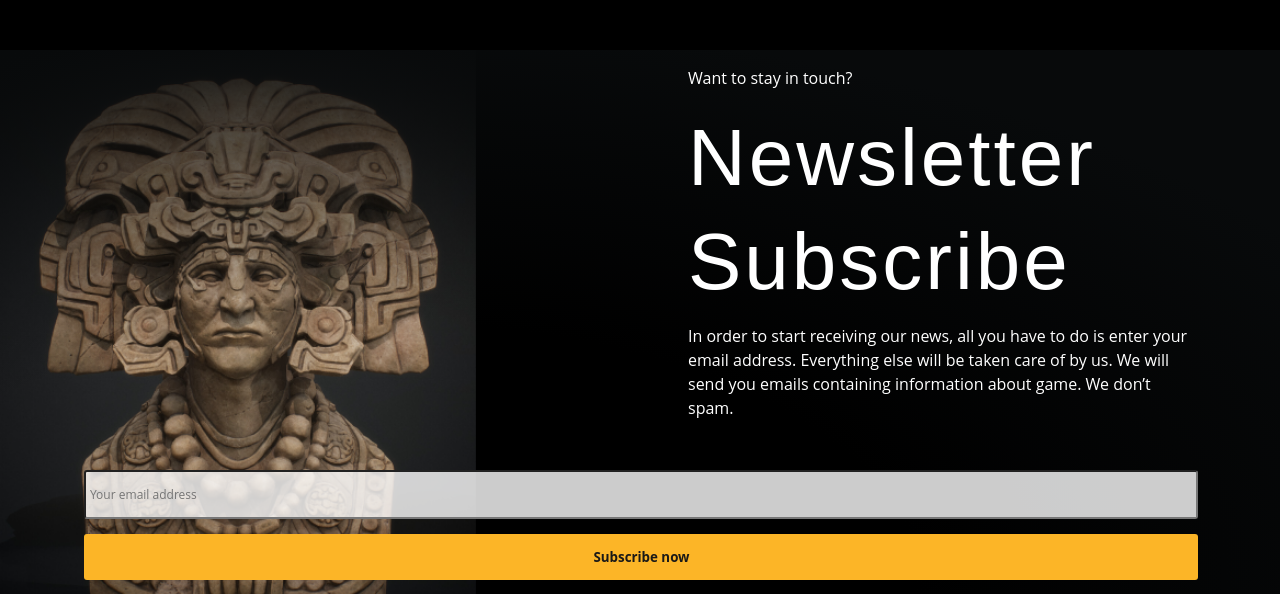
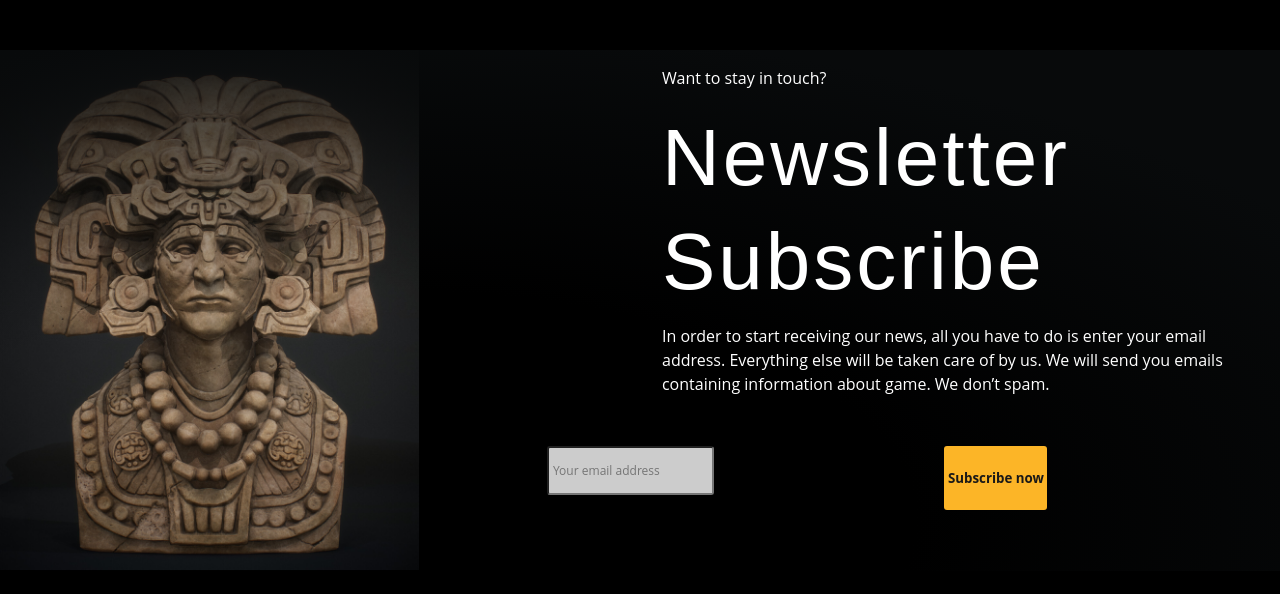
Before and after one commit to vakodrazan/game-landing-page, a plain HTML site: page index.html in a window 1280 px wide. Shown: the part 3965-4559 px from the top of the page. Drawn offline with Linux system fonts and the light colour scheme.

Commit message:
Try to get the gap between the text and the image in article subsciption

```diff
--- a/css/index.css
+++ b/css/index.css
@@ -658,24 +658,21 @@ body > [type="checkbox"]:checked ~ main {
     .subscription {
       background-image: radial-gradient(90% 95% at 30% 90%, rgba(255, 255, 255, 0) 0%, rgba(0, 0, 0, 0) 46.15%, #080A0B 99.74%), url("../images/newsletter.png");
       background-size: auto 100%;
-      background-position: 0% 60%; } }
+      background-position: 0% 60%;
+      padding-inline-start: 489px; }
+      .subscription > .container {
+        max-width: 677px; } }
 
 .subscription__header {
   display: flex;
   flex-direction: column-reverse;
   margin-inline-start: 115px;
   padding-block-end: 10px; }
-  @media (min-width: 1114px) {
-    .subscription__header {
-      padding-inline-start: 489px; } }
 
 .subscription__guidance {
   margin: 0;
   margin-inline-start: 115px;
   padding-block-end: 50px; }
-  @media (min-width: 1114px) {
-    .subscription__guidance {
-      padding-inline-start: 489px; } }
 
 .subscription__form {
   display: flex;
@@ -691,6 +688,13 @@ body > [type="checkbox"]:checked ~ main {
     margin-block-end: 15px;
     border-radius: 3px;
     background-color: rgba(255, 255, 255, 0.8); }
+  @media (min-width: 1114px) {
+    .subscription__form {
+      padding: 0;
+      display: flex;
+      flex-direction: row;
+      justify-content: space-between;
+      max-width: 500px; } }
 
 .footer {
   padding-block-start: 29px;
```
